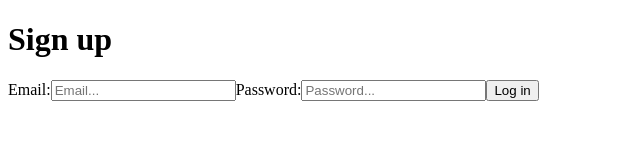
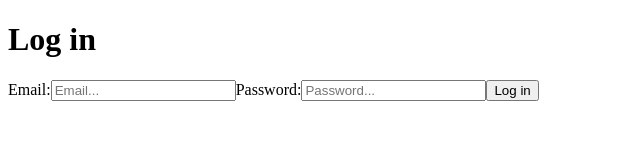
Before and after one commit to habib-chawki/social-app-front, a React (Create React App) app: page /login in a window 1280 px wide. Shown: the top 160 px of the page, without its empty margins (0-640 px from the left). Built offline with nearby package versions, Linux system fonts and the light colour scheme.

Commit message:
Setup routes

```diff
--- a/src/App.js
+++ b/src/App.js
@@ -1,8 +1,17 @@
 import React from 'react';
+import { Route, Switch } from 'react-router-dom';
 import SignUp from './components/SignUp';
+import LogIn from './components/LogIn';
 
 function App() {
-   return <SignUp />;
+   return (
+      <div>
+         <Switch>
+            <Route exact path="/" component={SignUp} />
+            <Route path="/login" component={LogIn} />
+         </Switch>
+      </div>
+   );
 }
 
 export default App;
```
